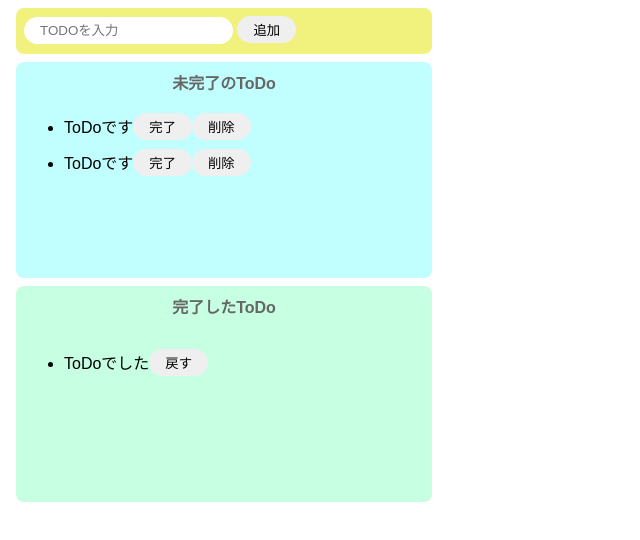
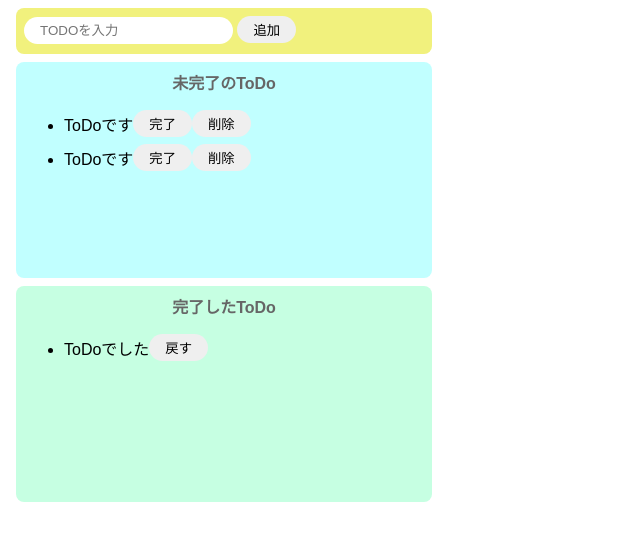
Before and after one commit to sayo-2123/JSToDoApp, a website built with Parcel: page index.html in a window 1280 px wide. Shown: the whole page, without its empty margins (0-640 px from the left). Built offline with nearby package versions, Linux system fonts and the light colour scheme.

Commit message:
完了リストに移動(CSS Pタグのマージン修正)

```diff
--- a/index.html
+++ b/index.html
@@ -15,14 +15,14 @@
 		<p class="title">未完了のToDo</p>
 			<ul id="incomplete-list">
 				<li>
-					<div class="list-row"
+					<div class="list-row">
 					<p>ToDoです</p>
 					<button>完了</button>
 					<button>削除</button>
 					</div>
 				</li>
 				<li>
-						<div class="list-row"
+						<div class="list-row">
 						<p>ToDoです</p>
 						<button>完了</button>
 						<button>削除</button>
@@ -33,7 +33,7 @@
 
 	<div class="complete-area">
 		<p class="title">完了したToDo</P>
-		<ul>
+		<ul id="complete-list">
 			<li>
 				<div class="list-row">
 					<p>ToDoでした</p>
--- a/src/index.js
+++ b/src/index.js
@@ -39,8 +39,9 @@ const onClickAdd = () => {
     // divタグの子要素に各要素を設定
     $addTarget.appendChild($li);
     $addTarget.appendChild($backButton);
-    console.log($addTarget);
 
+    //完了リストに追加
+    document.getElementById("complete-list").appendChild($addTarget);
 
 
 
--- a/src/styles.css
+++ b/src/styles.css
@@ -1,5 +1,9 @@
 body {
   font-family: sans-serif;
+}
+
+p{
+  margin: 0px;
 }
 input {
   border-radius: 16px;
@@ -22,6 +26,7 @@ button:hover {
 
 .list-row {
   margin-right: 8px;
+  margin-bottom: 3px;
 }
 
 .input-area {
```
Also changed, not shown: dist/index.html, 4 other files.
